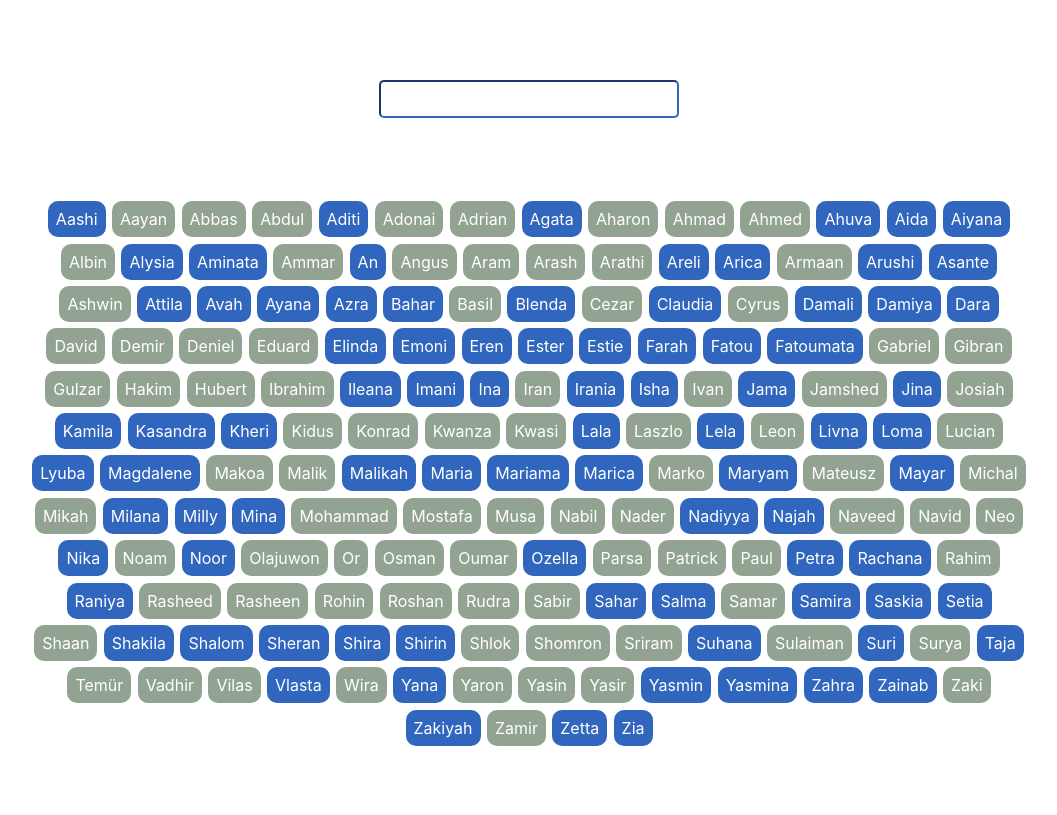
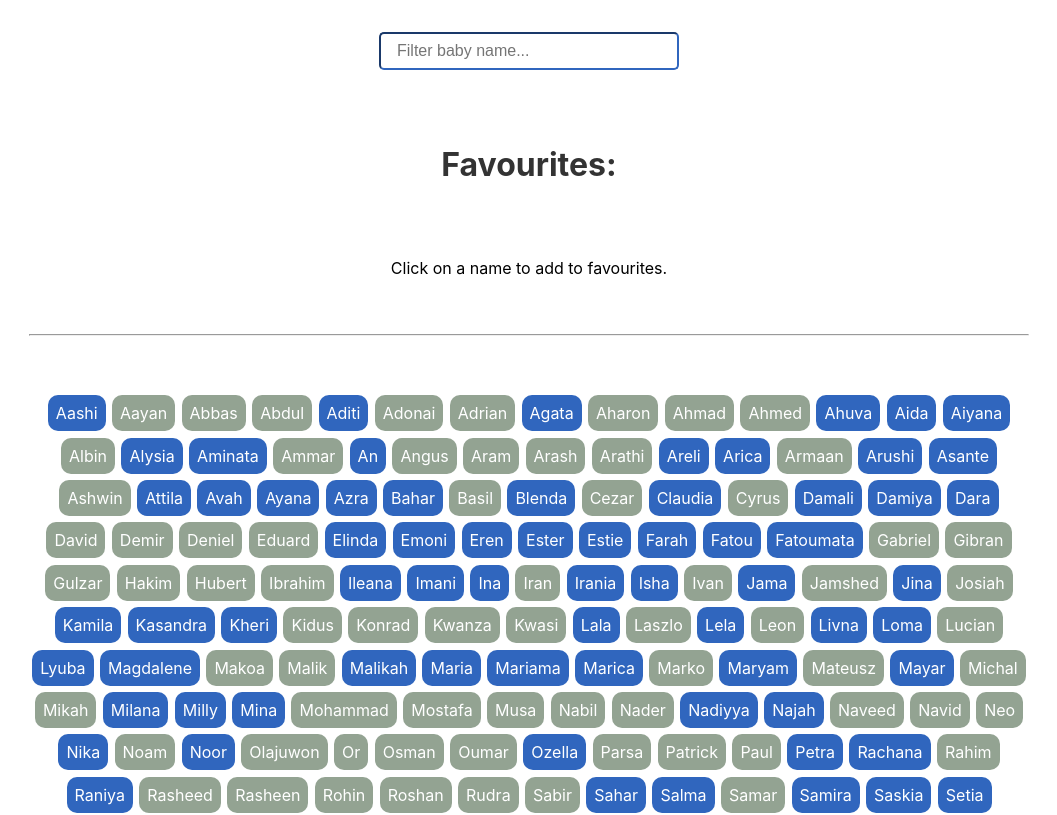
Before and after one commit to g1st/baby-names-react, a React (Create React App) app: page / in a window 1280 px wide. Shown: the top 815 px of the page, without its empty margins (111-1168 px from the left). Built offline with nearby package versions, Linux system fonts and the light colour scheme.

Commit message:
Add lesson 3

```diff
--- a/public/index.html
+++ b/public/index.html
@@ -1,14 +1,12 @@
 <!DOCTYPE html>
 <html lang="en">
+
 <head>
   <meta charset="utf-8" />
   <link rel="icon" href="%PUBLIC_URL%/favicon.ico" />
   <meta name="viewport" content="width=device-width, initial-scale=1" />
   <meta name="theme-color" content="#000000" />
-    <meta
-      name="description"
-      content="Web site created using create-react-app"
-    />
+  <meta name="description" content="Web site created using create-react-app" />
   <link rel="apple-touch-icon" href="%PUBLIC_URL%/logo192.png" />
   <!--
       manifest.json provides metadata used when your web app is installed on a
@@ -24,8 +22,9 @@
       work correctly both with client-side routing and a non-root public URL.
       Learn how to configure a non-root public URL by running `npm run build`.
     -->
-    <title>React App</title>
+  <title>Baby names</title>
 </head>
+
 <body>
   <noscript>You need to enable JavaScript to run this app.</noscript>
   <div id="root"></div>
@@ -40,4 +39,5 @@
       To create a production bundle, use `npm run build` or `yarn build`.
     -->
 </body>
+
 </html>
--- a/src/App.js
+++ b/src/App.js
@@ -1,26 +1,56 @@
 import React, { useState } from 'react';
 import DisplayName from './DisplayName';
 import Search from './Search';
+import Favourites from './Favourites';
 import babyNamesData from './babyNamesData.json';
 
 import './App.css';
 
 const App = () => {
   const [searchValue, setSearchValue] = useState('');
+  const [favourites, setFavourites] = useState([]);
 
   const handleSearch = (e) => {
     setSearchValue(e.target.value.toLowerCase());
   };
 
+  const handleAddToFavourites = (id) => {
+    const baby = babyNamesData.filter((baby) => baby.id === id);
+
+    // return if baby already in favourites
+    if (favourites.some((baby) => baby.id === id)) {
+      return;
+    }
+
+    // if it's not - add to favourites
+    setFavourites(favourites.concat(baby));
+  };
+
+  const handleRemoveFromFavourites = (id) => {
+    const filteredFavourites = favourites.filter((baby) => baby.id !== id);
+
+    setFavourites(filteredFavourites);
+  };
+
   return (
     <div className="App">
       <Search handleSearch={handleSearch} />
+      <Favourites
+        favourites={favourites}
+        handleClick={handleRemoveFromFavourites}
+      />
       <ul className="baby-names">
         {babyNamesData
           .filter((baby) => baby.name.toLowerCase().includes(searchValue))
           .sort((a, b) => a.name.localeCompare(b.name))
           .map(({ id, name, sex }) => (
-            <DisplayName key={id} name={name} sex={sex} />
+            <DisplayName
+              key={id}
+              id={id}
+              name={name}
+              sex={sex}
+              handleClick={handleAddToFavourites}
+            />
           ))}
       </ul>
     </div>
--- a/src/DisplayName.js
+++ b/src/DisplayName.js
@@ -1,11 +1,11 @@
-import React from 'react'
+import React from 'react';
 
-const DisplayName = ({ name, sex }) => {
+const DisplayName = ({ id, name, sex, handleClick }) => {
   return (
-    <li className={sex}>
+    <li className={sex} onClick={() => handleClick(id)}>
       {name}
-    </li >
-  )
-}
+    </li>
+  );
+};
 
-export default DisplayName
+export default DisplayName;
--- /dev/null
+++ b/src/Favourites.js
@@ -0,0 +1,28 @@
+import React from 'react';
+import DisplayName from './DisplayName';
+
+const Favourites = ({ favourites, handleClick }) => {
+  return (
+    <>
+      <h2 className="favourite-title">Favourites:</h2>
+      <ul className="baby-names">
+        {favourites.length > 0 ? (
+          favourites.map(({ id, name, sex }) => (
+            <DisplayName
+              key={id}
+              id={id}
+              name={name}
+              sex={sex}
+              handleClick={handleClick}
+            />
+          ))
+        ) : (
+          <span>Click on a name to add to favourites.</span>
+        )}
+      </ul>
+      <hr />
+    </>
+  );
+};
+
+export default Favourites;
--- a/src/Search.js
+++ b/src/Search.js
@@ -3,7 +3,12 @@ import React from 'react';
 const Search = ({ handleSearch }) => {
   return (
     <div>
-      <input className="search-input" type="search" onChange={handleSearch} />
+      <input
+        className="search-input"
+        type="search"
+        placeholder="Filter baby name..."
+        onChange={handleSearch}
+      />
     </div>
   );
 };
--- a/src/index.css
+++ b/src/index.css
@@ -19,7 +19,7 @@ code {
 
 .baby-names {
   margin: 0;
-  padding: 0;
+  padding: 3rem 0;
   list-style: none;
   display: flex;
   flex-wrap: wrap;
@@ -34,19 +34,33 @@ code {
 
 .m {
   background-color: #93A392;
-  color: #fff;
 }
 
 .f {
   background-color: #3066BE;
+}
+
+.f,
+.m {
   color: #fff;
 }
 
+.f,
+.m:hover {
+  cursor: pointer;
+  ;
+}
+
 .search-input {
-  margin: 5rem 0;
+  margin: 2rem 0 3rem 0;
   padding: 0.5em 1em;
   font-size: 1rem;
   width: 18.75rem;
   border-radius: 5px;
   border-color: #3066BE;
 }
+
+.favourite-title {
+  font-size: 2rem;
+  color: #333;
+}
```
Lines whose indentation alone changed are shown as unchanged.
